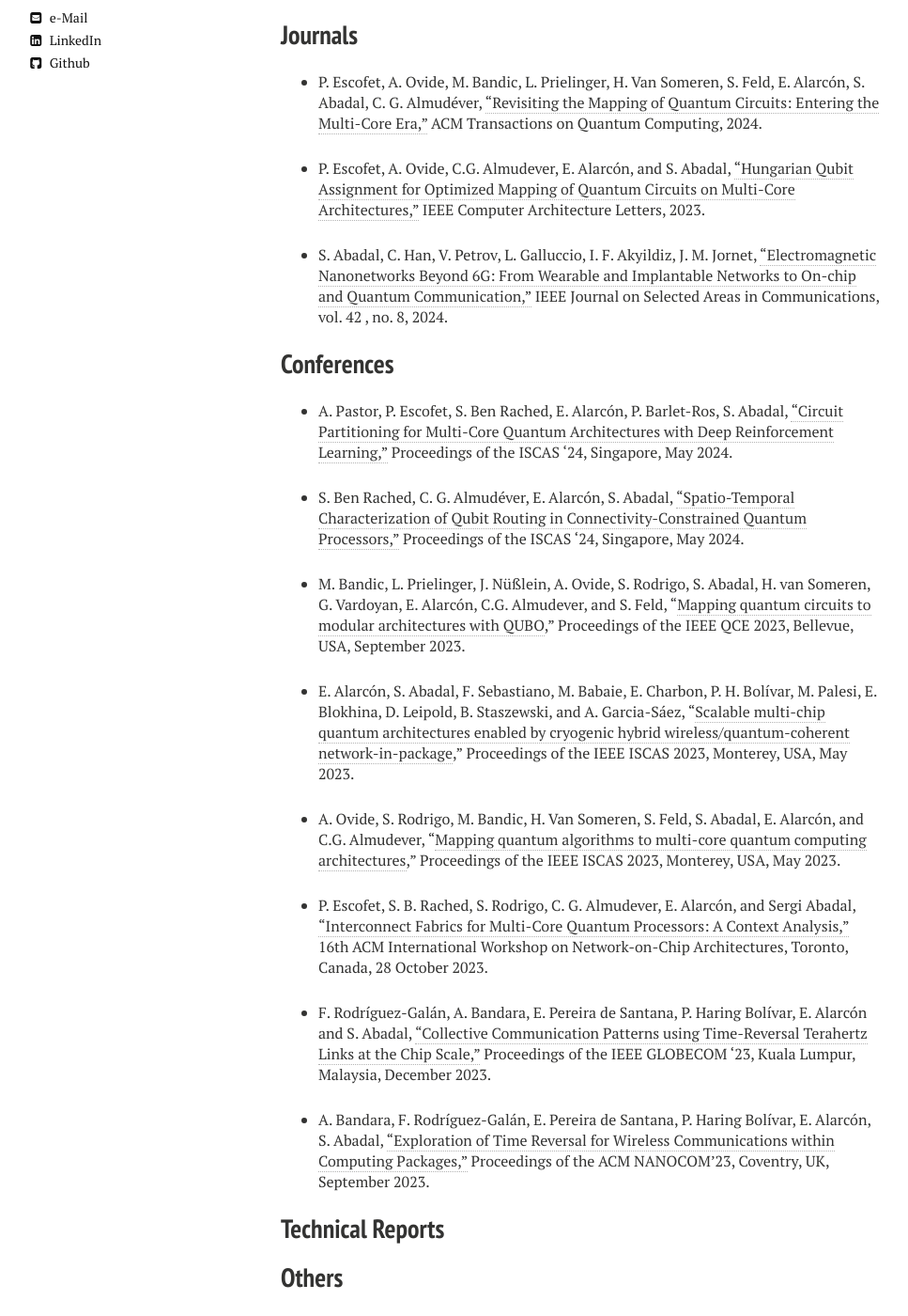
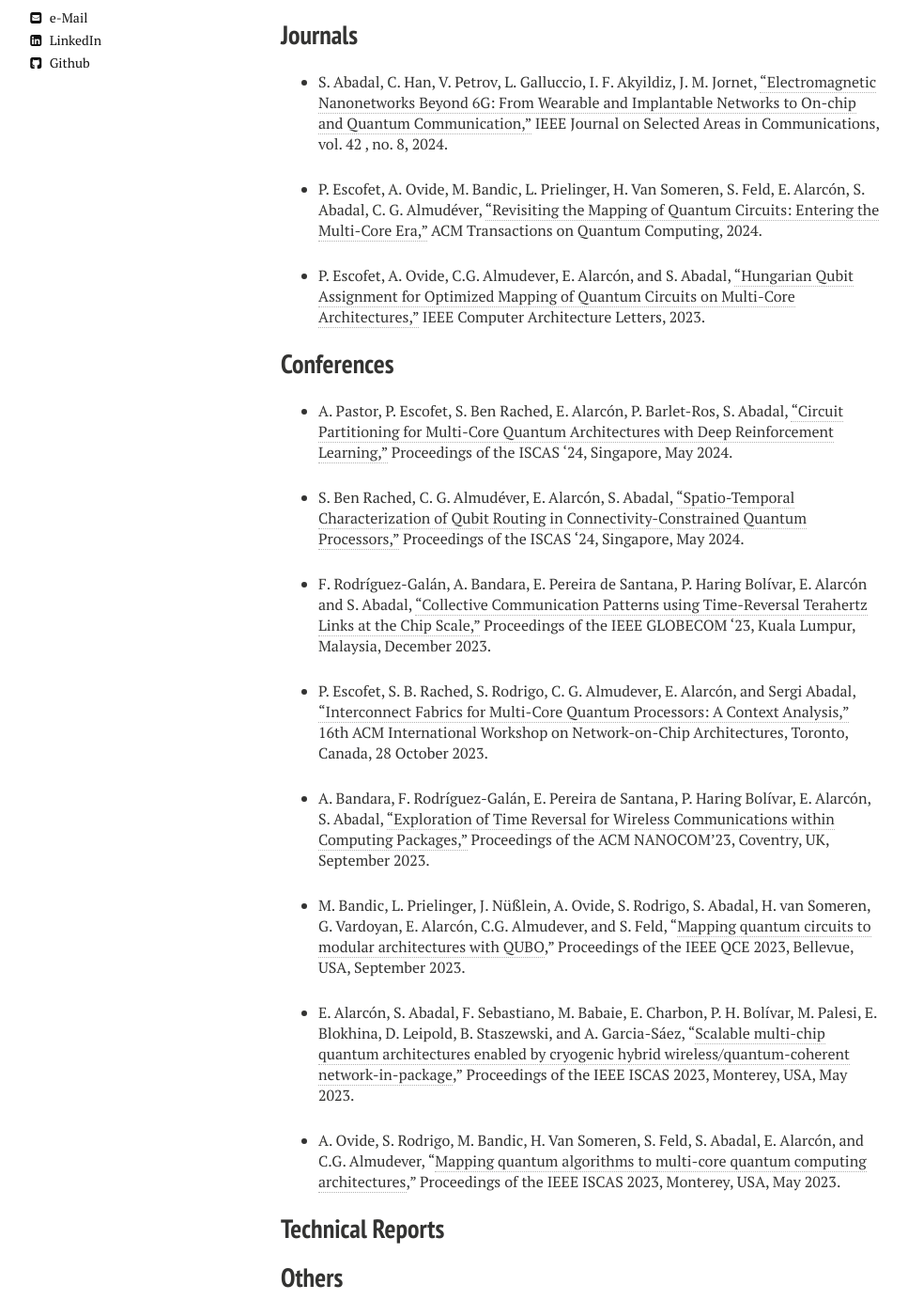
Before and after one commit to biddu/biddu.github.io, a Jekyll site: the page built from publications.md, in a window 1280 px wide and 1400 px high, scrolled down 483 px. Shown: the whole window at 94% size, without its empty margins (21-988 px from the left). Built offline with Jekyll 4.4.1, drawn with Linux system fonts in a browser that asks for light colours; nearby versions of some CDN libraries; part of the change alters nothing that is shown.

Commit message:
Update publications.md

```diff
--- a/publications.md
+++ b/publications.md
@@ -16,16 +16,23 @@ comments: false
 + S.B. Rached, I. Lopez Agudo, S. Rodrigo, M. Bandic, S. Feld, H. van Someren, E. Alarcón, C.G. Almudever, and S. Abadal, [“Characterising the Inter-Core Qbit Traffic in Large-Scale Quantum Modular Architectures,”](https://arxiv.org/pdf/2310.01921) arXiv preprint arXiv:2310.01921, 2023.
 
 ## Journals
++ S. Abadal, C. Han, V. Petrov, L. Galluccio, I. F. Akyildiz, J. M. Jornet, [“Electromagnetic Nanonetworks Beyond 6G: From Wearable and Implantable Networks to On-chip and Quantum Communication,”](https://arxiv.org/pdf/2405.07812) IEEE Journal on Selected Areas in Communications, vol. 42 , no. 8, 2024.
+
 + P. Escofet, A. Ovide, M. Bandic, L. Prielinger, H. Van Someren, S. Feld, E. Alarcón, S. Abadal, C. G. Almudéver, [“Revisiting the Mapping of Quantum Circuits: Entering the Multi-Core Era,”](https://arxiv.org/pdf/2403.17205.pdf) ACM Transactions on Quantum Computing, 2024.
 
 + P. Escofet, A. Ovide, C.G. Almudever, E. Alarcón, and S. Abadal, [“Hungarian Qubit Assignment for Optimized Mapping of Quantum Circuits on Multi-Core Architectures,”](https://www.computer.org/csdl/journal/ca/2023/02/10262036/1QJwn8osSbu) IEEE Computer Architecture Letters, 2023.
 
-+ S. Abadal, C. Han, V. Petrov, L. Galluccio, I. F. Akyildiz, J. M. Jornet, [“Electromagnetic Nanonetworks Beyond 6G: From Wearable and Implantable Networks to On-chip and Quantum Communication,”](https://arxiv.org/pdf/2405.07812) IEEE Journal on Selected Areas in Communications, vol. 42 , no. 8, 2024.
 
 ## Conferences
 + A. Pastor, P. Escofet, S. Ben Rached, E. Alarcón, P. Barlet-Ros, S. Abadal, [“Circuit Partitioning for Multi-Core Quantum Architectures with Deep Reinforcement Learning,”](https://arxiv.org/pdf/2401.17976.pdf) Proceedings of the ISCAS ‘24, Singapore, May 2024.
 
 + S. Ben Rached, C. G. Almudéver, E. Alarcón, S. Abadal, [“Spatio-Temporal Characterization of Qubit Routing in Connectivity-Constrained Quantum Processors,”](https://arxiv.org/pdf/2402.00469.pdf) Proceedings of the ISCAS ‘24, Singapore, May 2024.
+
++ F. Rodríguez-Galán, A. Bandara, E. Pereira de Santana, P. Haring Bolívar, E. Alarcón and S. Abadal, [“Collective Communication Patterns using Time-Reversal Terahertz Links at the Chip Scale,”](https://arxiv.org/pdf/2309.01428) Proceedings of the IEEE GLOBECOM ‘23, Kuala Lumpur, Malaysia, December 2023.
+
++ P. Escofet, S. B. Rached, S. Rodrigo, C. G. Almudever, E. Alarcón, and Sergi Abadal, [“Interconnect Fabrics for Multi-Core Quantum Processors: A Context Analysis,”](https://arxiv.org/pdf/2309.07313.pdf) 16th ACM International Workshop on Network-on-Chip Architectures, Toronto, Canada, 28 October 2023.
+
++ A. Bandara, F. Rodríguez-Galán, E. Pereira de Santana, P. Haring Bolívar, E. Alarcón, S. Abadal, [“Exploration of Time Reversal for Wireless Communications within Computing Packages,”](https://arxiv.org/pdf/2307.10820) Proceedings of the ACM NANOCOM’23, Coventry, UK, September 2023.
 
 + M. Bandic, L. Prielinger, J. Nüßlein, A. Ovide, S. Rodrigo, S. Abadal, H. van Someren, G. Vardoyan, E. Alarcón, C.G. Almudever, and S. Feld, "[Mapping quantum circuits to modular architectures with QUBO](https://arxiv.org/abs/2305.06687)," Proceedings of the IEEE QCE 2023, Bellevue, USA, September 2023.
 
@@ -33,14 +40,6 @@ comments: false
 
 + A. Ovide, S. Rodrigo, M. Bandic, H. Van Someren, S. Feld, S. Abadal, E. Alarcón, and C.G. Almudever, "[Mapping quantum algorithms to multi-core quantum computing architectures](https://arxiv.org/abs/2303.16125)," Proceedings of the IEEE ISCAS 2023, Monterey, USA, May 2023.
 
-+ P. Escofet, S. B. Rached, S. Rodrigo, C. G. Almudever, E. Alarcón, and Sergi Abadal, [“Interconnect Fabrics for Multi-Core Quantum Processors: A Context Analysis,”](https://arxiv.org/pdf/2309.07313.pdf) 16th ACM International Workshop on Network-on-Chip Architectures, Toronto, Canada, 28 October 2023.
-
-+ F. Rodríguez-Galán, A. Bandara, E. Pereira de Santana, P. Haring Bolívar, E. Alarcón and S. Abadal, [“Collective Communication Patterns using Time-Reversal Terahertz Links at the Chip Scale,”](https://arxiv.org/pdf/2309.01428) Proceedings of the IEEE GLOBECOM ‘23, Kuala Lumpur, Malaysia, December 2023.
-
-+ A. Bandara, F. Rodríguez-Galán, E. Pereira de Santana, P. Haring Bolívar, E. Alarcón, S. Abadal, [“Exploration of Time Reversal for Wireless Communications within Computing Packages,”](https://arxiv.org/pdf/2307.10820) Proceedings of the ACM NANOCOM’23, Coventry, UK, September 2023.
-
-
-
 
 ## Technical Reports
 
```
